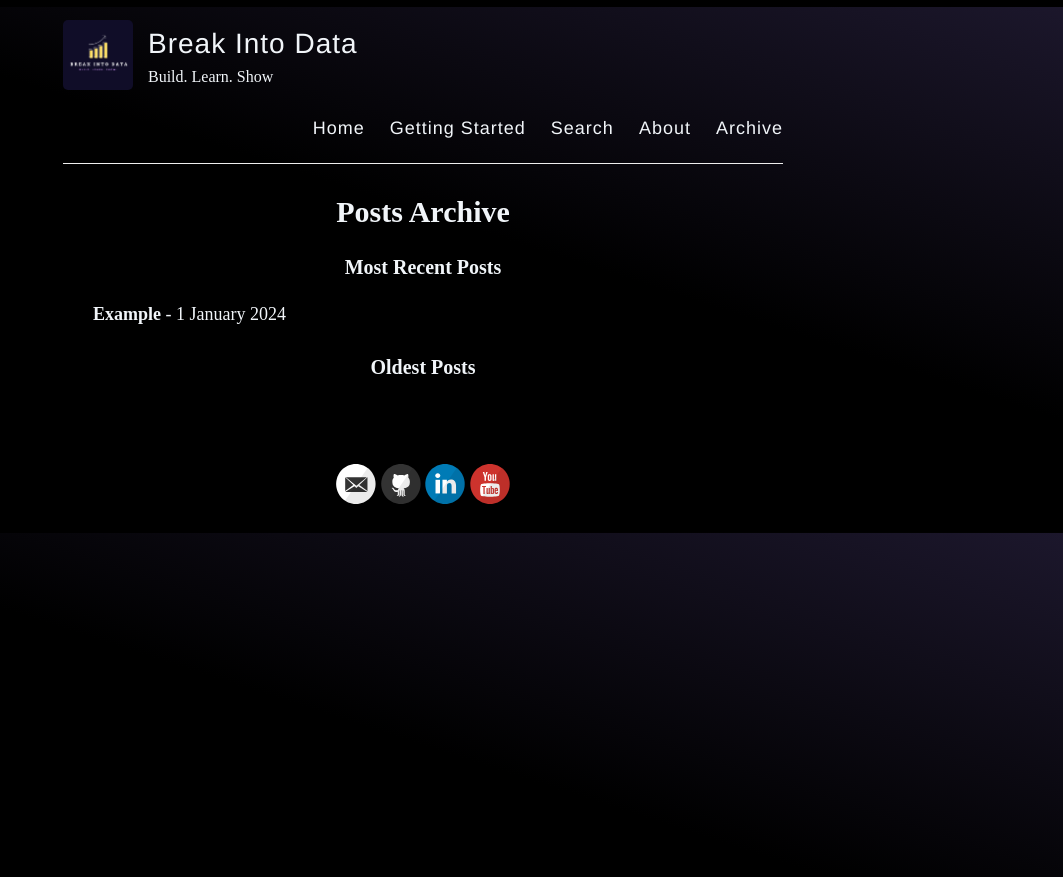
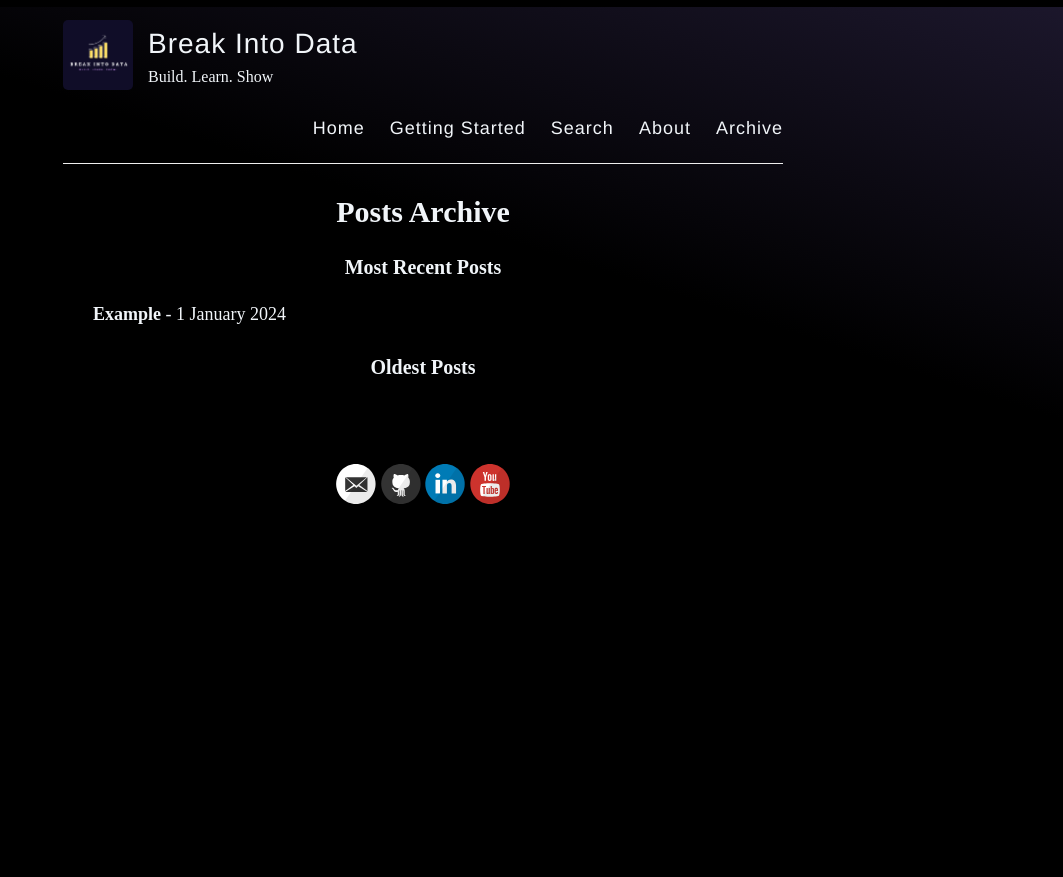
Before and after one commit to Break-Into-Data/break-into-data-website, a Jekyll site: the page built from _pages/archive.md, in a window 1280 px wide. Shown: the top 877 px of the page, without its empty margins (217-1280 px from the left). Built offline with Jekyll 4.4.1, drawn with Linux system fonts in a browser that asks for light colours.

Commit message:
Update bg colors

```diff
--- a/assets/style.scss
+++ b/assets/style.scss
@@ -20,7 +20,7 @@
   font-size: 100%;
 
   height: auto;
-  background: linear-gradient(-162deg, rgb(28, 23, 44) 0%, rgba(0, 0, 0, 1) 400px, rgba(0, 0, 0, 1) 100%);
+  background: black;
   background-position: bottom;
 }
 
@@ -34,9 +34,11 @@
 }
 
 body {
+  background: linear-gradient(-162deg, rgb(28, 23, 44) 0%, rgba(0, 0, 0, 1) 400px, rgba(0, 0, 0, 1) 100%);
+  height: auto;
+  background-position: bottom;
   // background: $backgroundColor;
   // background: linear-gradient(to top, #000 0, hsla(0, 0%, 100%, 0) 820%), linear-gradient(to right, rgb(142, 98, 98) 0, rgb(107, 115, 211) 100%);
-  background-size: 100% 100%, 100% 100%, 1440px 1px;
   line-height: 1.7;
   font-weight: 400;
   font-size: 18px;
```
